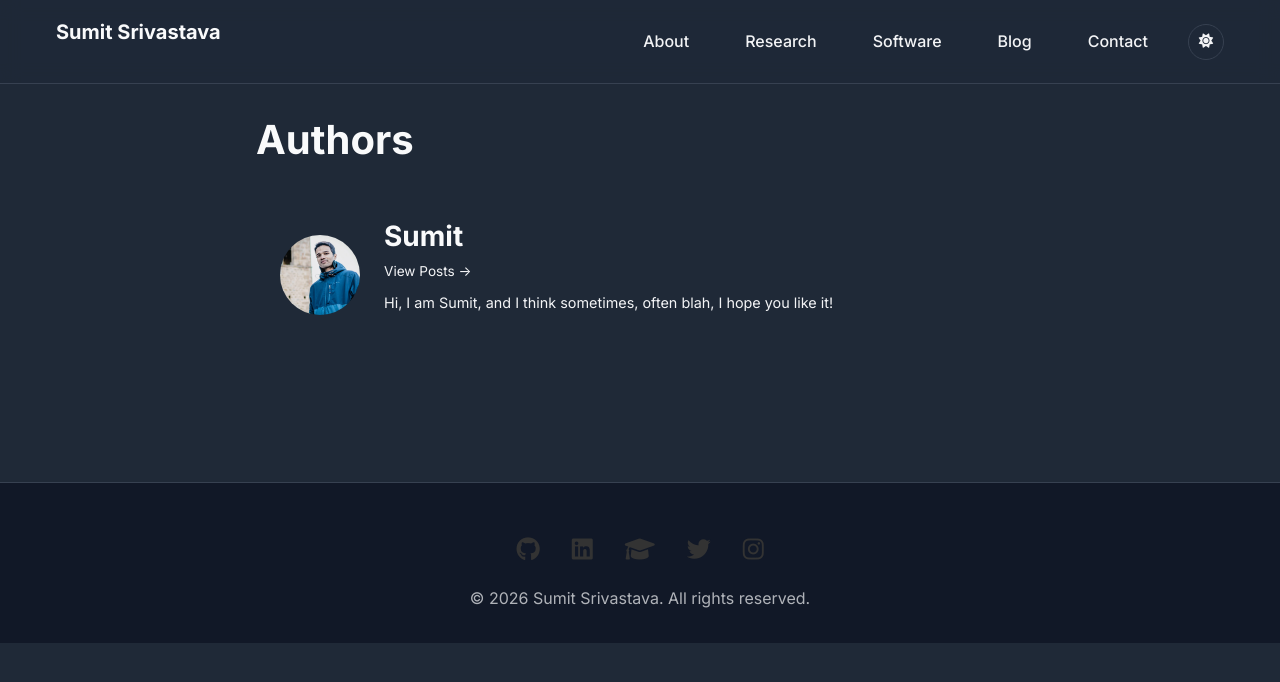
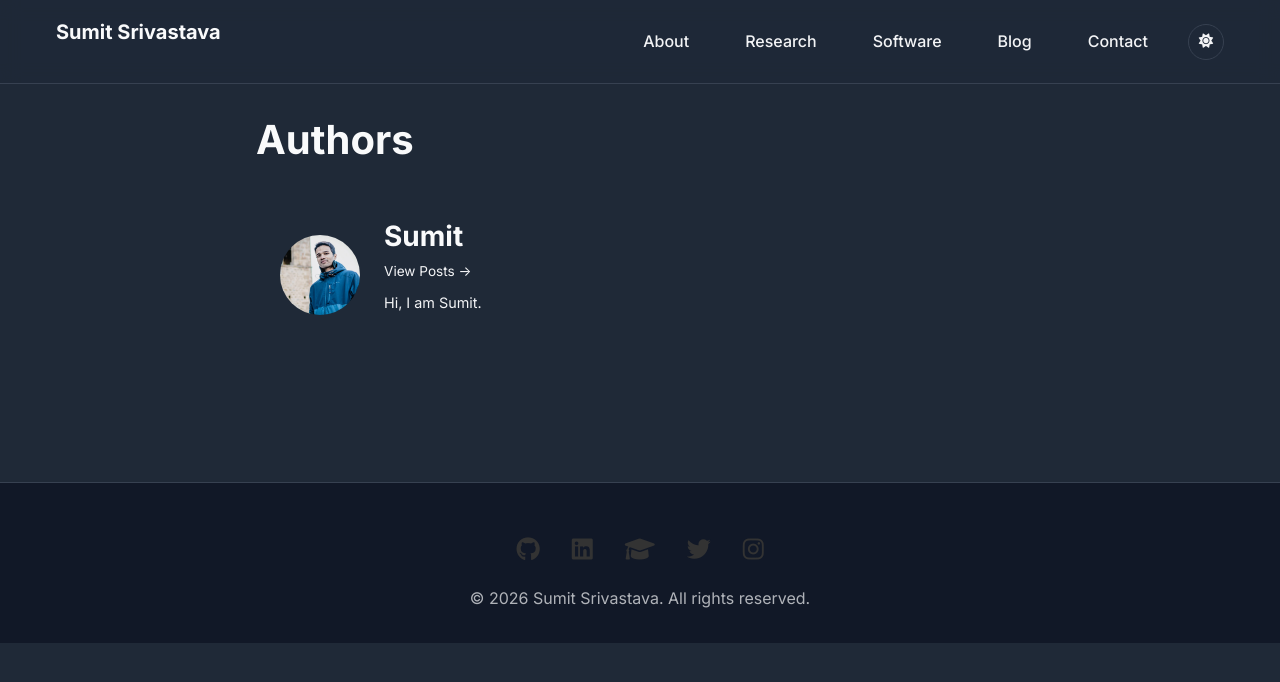
Before and after one commit to sumitsrv/sumitsrv.github.io, a Jekyll site: the page built from _pages/authors-list.html, in a window 1280 px wide. Shown: the top 682 px of the page. Built offline with Jekyll 4.4.1, drawn with Linux system fonts in a browser that asks for light colours; nearby versions of some CDN libraries; some of the changed lines change nothing that is shown.

Commit message:
Update site metadata and navigation for clarity and professional focus

```diff
--- a/_config.yml
+++ b/_config.yml
@@ -1,7 +1,7 @@
 # Site Settings
 title: Sumit Srivastava
 name: 'Sumit Srivastava'
-description: 'Research • Software Development • Philosophy • Food'
+description: 'Research • Software Engineering • Philosophy • Food'
 
 # Google Analytics
 google_analytics: G-XXXXXXXXXX # Replace with your Google Analytics tracking ID
@@ -26,8 +26,8 @@
     url: /about/
   - title: Research
     url: /research/
-  - title: Software
-    url: /software/
+  - title: Engineering
+    url: /engineering/
   - title: Blog
     url: /blog/
   - title: Contact
@@ -86,7 +86,7 @@
       name:           Sumit
       site:           https://sumitsrv.github.io
       avatar:         assets/images/sumit-srivastava-profile.jpg
-      bio:            "Hi, I am Sumit, and I think sometimes, often blah, I hope you like it!"
+      bio:            "Hi, I am Sumit."
       email:  srv.sumit@gmail.com
       twitter:        https://twitter.com/sumsrvt
       social:
```
